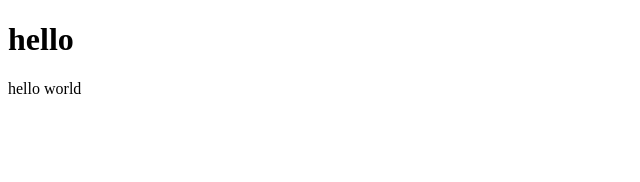
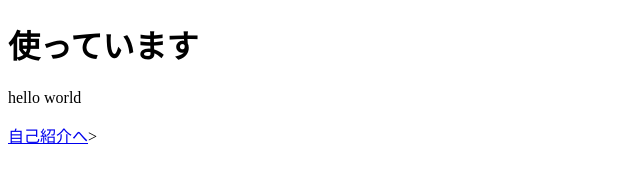
Before and after one commit to youhei-takahashi/vscode-practice, a plain HTML site: page index.html in a window 1280 px wide. Shown: the whole page, without its empty margins (0-640 px from the left). Drawn offline with Linux system fonts and the light colour scheme.

Commit message:
index.html に追記

```diff
--- a/index.html
+++ b/index.html
@@ -6,7 +6,8 @@
     <title>Document</title>
 </head>
 <body>
-    <h1>hello</h1>
+    <h1>使っています</h1>
     <p>hello world</p>
+    <a href="about.html">自己紹介へ</a>>
 </body>
 </html>
```
